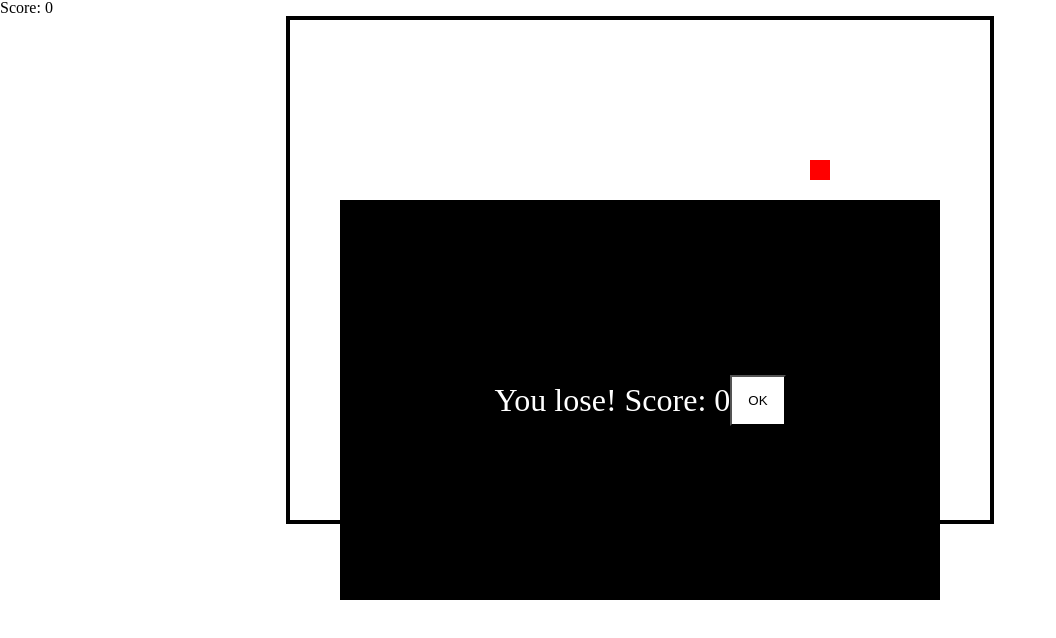
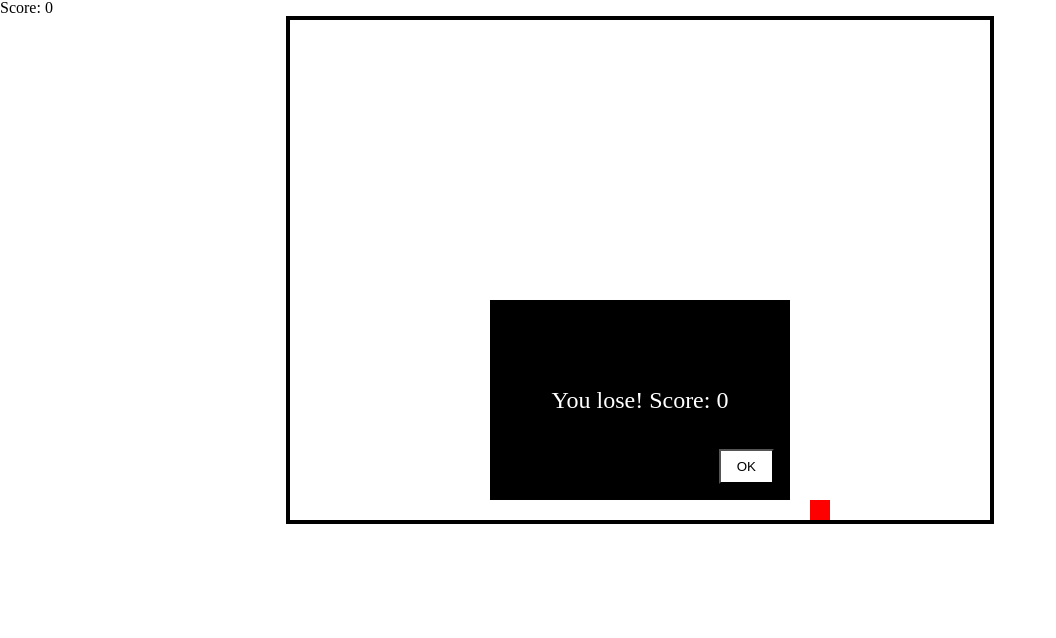
Before and after one commit to andy-mtng/snake-game-js, a website with bundled scripts: page index.html in a window 1280 px wide. Both pictures are taken after a click on the button "OK". Shown: the whole page, without its empty margins (0-1056 px from the left). Built offline with nearby package versions, Linux system fonts and the light colour scheme.

Commit message:
Make inital working version of loss screen

```diff
--- a/game.js
+++ b/game.js
@@ -3,6 +3,9 @@ import Snake from './snake.js';
 
 class Game {
     constructor() {
+        this.intervalSpeed = 60;
+        this.intervalId;
+        this.isPaused = false;
         this.setupBrowser();
         this.snake = new Snake(100, 100);
         this.board = new Board(this.snake);
@@ -13,7 +16,7 @@ class Game {
 
     setupBrowser() {
         document.addEventListener('keydown', this.handleKeyboardEvents.bind(this));
-        setInterval(() => {
+        this.intervalId = setInterval(() => {
             this.board.clearSnake();
             this.snake.move();
             if (this.snake.detectFoodEaten(this.board.getFood())) {
@@ -22,7 +25,8 @@ class Game {
             }
             if (this.isLoss()) {
                 this.displayLossScreen();
-                this.freezeScreen();
+                // Stops the game loop from continuing
+                this.updateIntervalSpeed(0);
             }
             this.board.drawSnake();
         }, 60);
@@ -47,12 +51,13 @@ class Game {
         lossScreen.classList.add('loss-screen');
         okButton.textContent = 'OK';
         okButton.classList.add('ok-button');
+        lossScreen.appendChild(okButton);
+        gameContainer.appendChild(lossScreen);
         okButton.addEventListener('click', () => {
             alert('button clicked');
+            lossScreen.remove();
+            this.reset();
         });
-
-        lossScreen.appendChild(okButton);
-        gameContainer.appendChild(lossScreen);
     }
 
     increaseScore() {
@@ -76,6 +81,9 @@ class Game {
         this.board = new Board(this.snake);
         this.board.drawSnake();
         this.board.createNewFood();
+
+        // this.intervalSpeed = 60;
+        // this.updateIntervalSpeed(this.intervalSpeed);
     }
 
     resetScore() {
@@ -83,22 +91,22 @@ class Game {
         this.scoreBoard.textContent = `Score: ${this.score}`;
     }
 
-    freezeScreen() {
-        // Remove focus from all elements on the page
-        document.body.blur();
-
-        // Disable scrolling of the page
-        document.body.style.overflow = 'hidden';
-      }
-
-    unfreezeScreen() {
-        // Restore focus to all elements on the page
-        document.body.focus();
-
-        // Enable scrolling of the page
-        document.body.style.overflow = 'auto';
-      }
-
+    // updateIntervalSpeed(speed) {
+    //     clearInterval(this.intervalId);
+    //     this.intervalSpeed = speed;
+    //     this.intervalId = setInterval(() => {
+    //         this.board.clearSnake();
+    //         this.snake.move();
+    //         if (this.snake.detectFoodEaten(this.board.getFood())) {
+    //             this.increaseScore();
+    //             this.board.createNewFood();
+    //         }
+    //         if (this.isLoss()) {
+    //             this.displayLossScreen();
+    //         }
+    //         this.board.drawSnake();
+    //     }, this.intervalSpeed);
+    // }
 }
 
 export default Game;
--- a/styles.css
+++ b/styles.css
@@ -55,31 +55,19 @@ table {
     position: relative;
 }
 
-/* .loss-screen {
-    position: absolute;
-    left: 0;
-    right: 0;
-    margin-left: auto;
-    margin-right: auto;
-    width: 350px;
-    height: 250px;
-    background-color: rgba(0, 0, 0);
-    z-index: 9999;
-} */
-
 .loss-screen {
     position: fixed;
     left: 50%;
     top: 50%;
     transform: translate(-50%, -50%);
-    width: 600px;
-    height: 400px;
+    width: 300px;
+    height: 200px;
     background-color: rgba(0, 0, 0);
     display: flex;
     justify-content: center;
     align-items: center;
     color: white;
-    font-size: 2rem;
+    font-size: 1.5rem;
     z-index: 9999;
 }
 
@@ -94,5 +82,8 @@ table {
     text-align: center;
     background-color: white;
     color: black;
-    padding: 1rem;
+    padding: 0.5rem 1rem;
+    position: absolute;
+    right: 1rem;
+    bottom: 1rem;
 }
```
